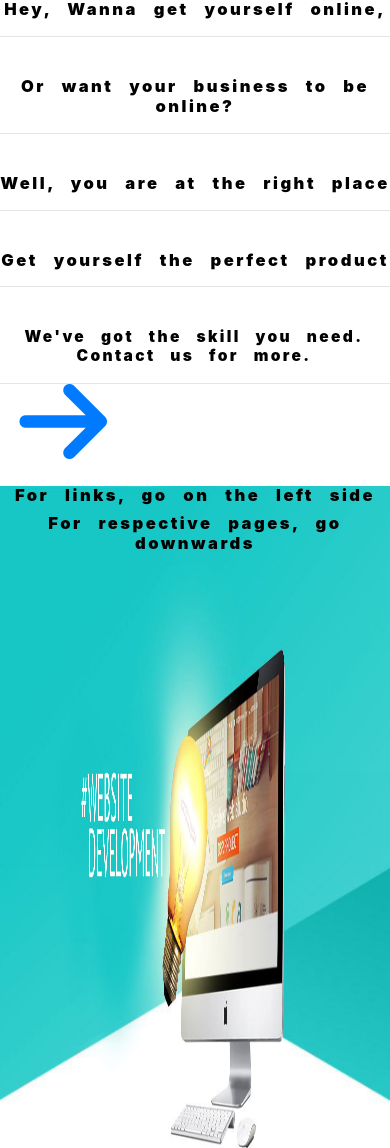
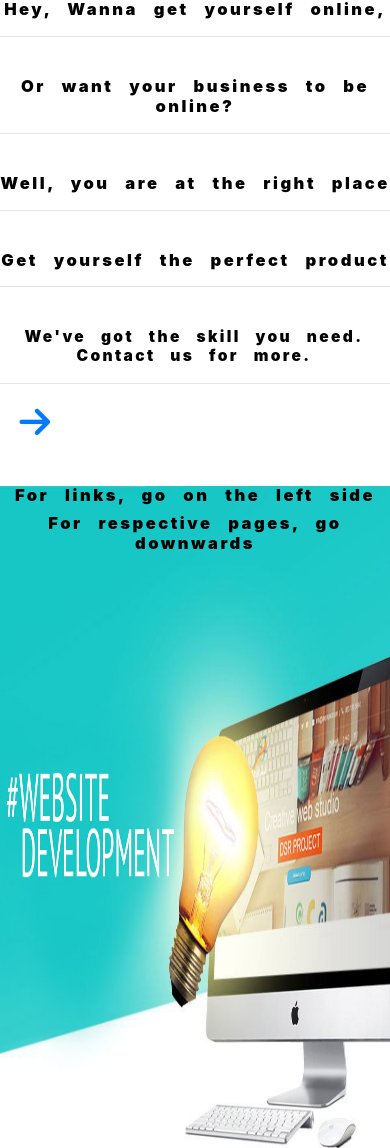
Before and after one commit to Rajat-Juneja/AngularJS-template, a plain HTML site: page index.html in a window 390 px wide. Drawn offline with nearby package versions, Linux system fonts and the light colour scheme; some packages are replaced by stand-ins of ours; a script that the page names is missing.

Commit message:
background changes

```diff
--- a/Stylesheet/custom.css
+++ b/Stylesheet/custom.css
@@ -194,6 +194,16 @@ div.bg{
     }
 }
 
+@media (max-width:568px) {
+    div.bg {
+      background-size: 200% 100%;
+      background-position: 40% center;
+    }
+
+    i.fa {
+      font-size: 35px;
+    }
+}
 
 
 /* HTML PAGES */
```
